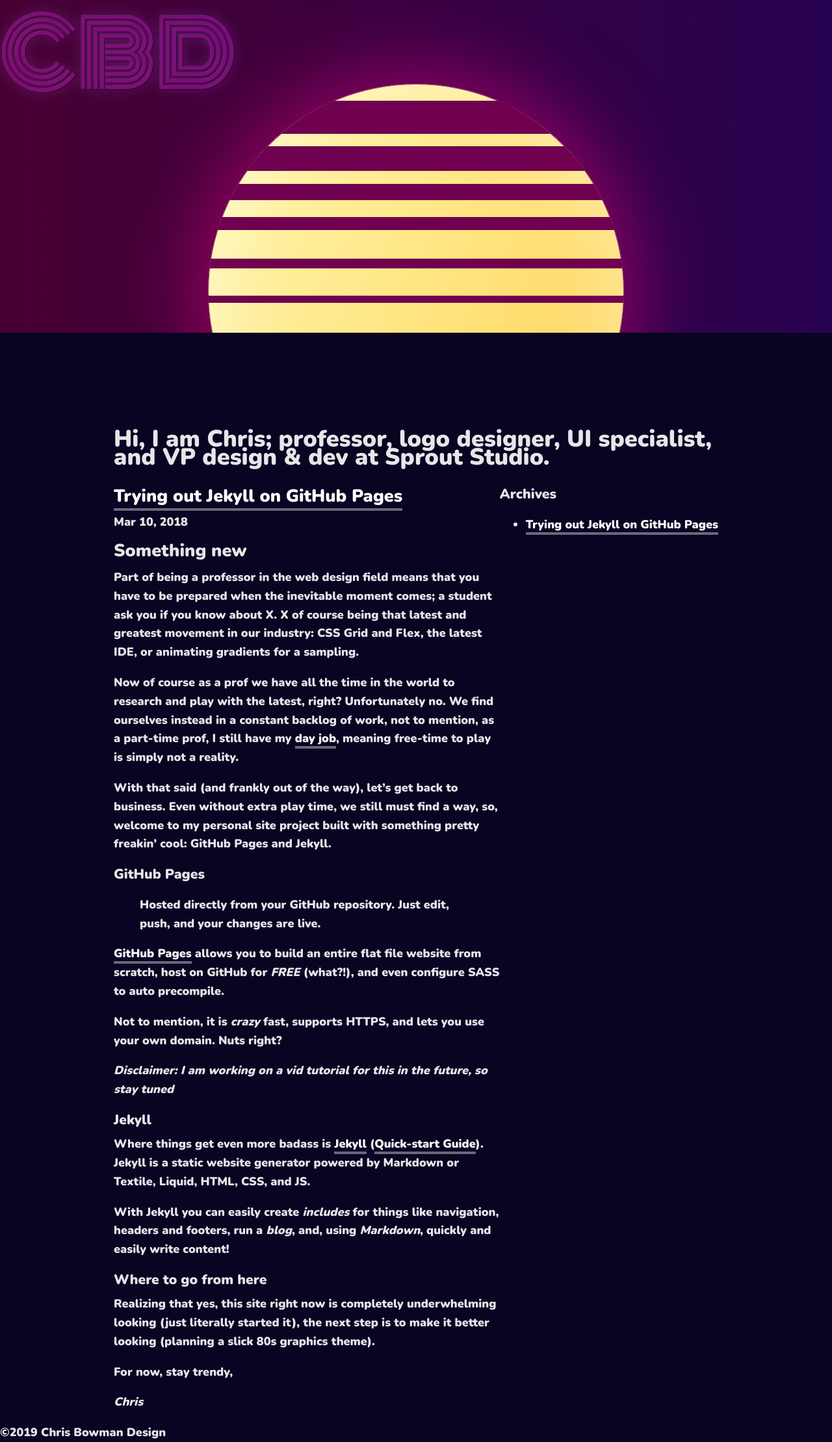
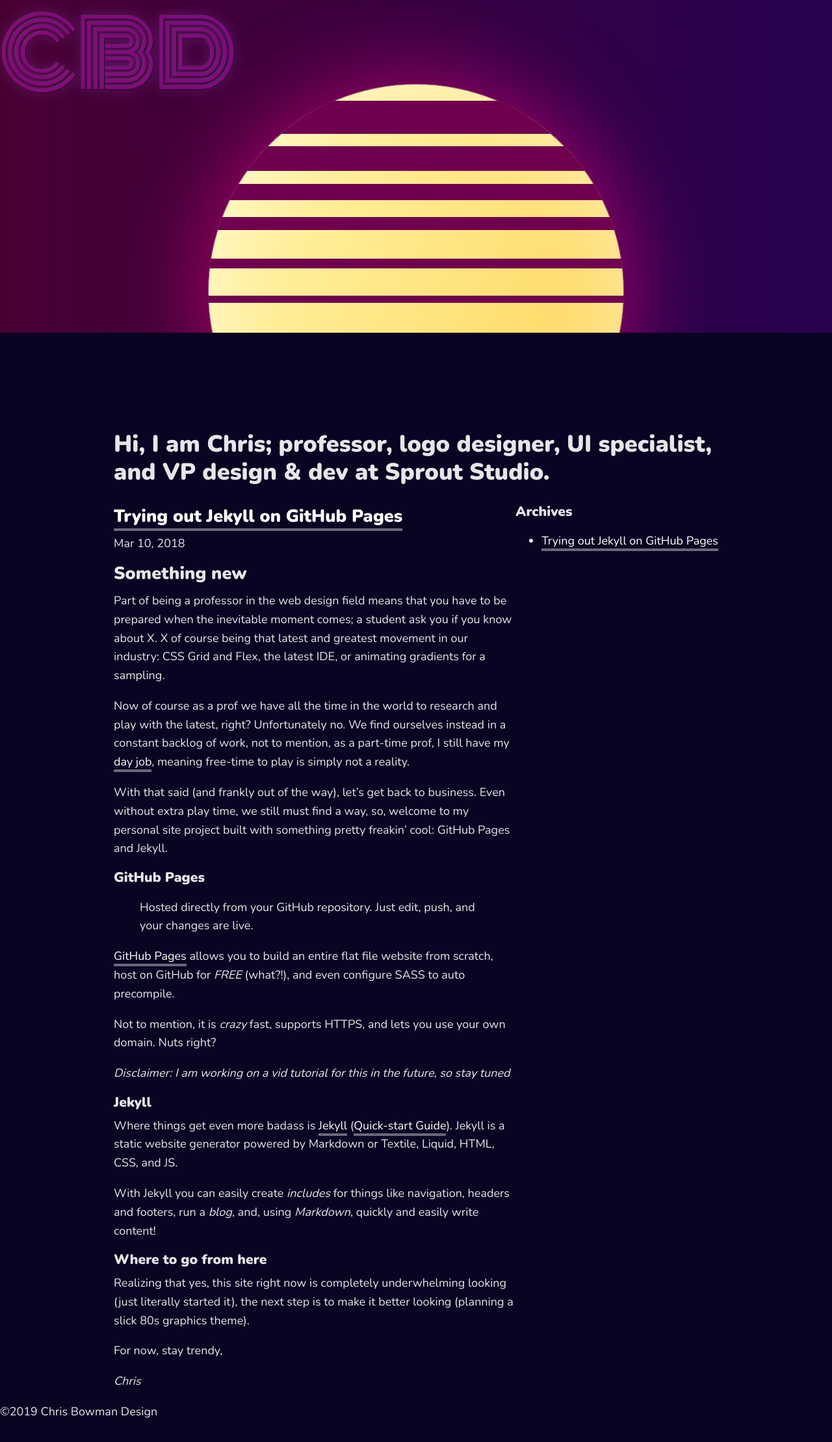
Before and after one commit to chiss22/chiss22.github.io, a Jekyll site: the page built from index.md, in a window 1280 px wide. Shown: the whole page at 65% size. Built offline with Jekyll 4.4.1, drawn with Linux system fonts in a browser that asks for light colours; after the commit the page ends 2187 px from its top, so only the background shows below that.

Commit message:
Baby is awak

```diff
--- a/assets/css/style.scss
+++ b/assets/css/style.scss
@@ -1,7 +1,7 @@
 ---
 ---
 
-@import url('https://fonts.googleapis.com/css?family=Nunito:100,900|Monoton');
+@import url('https://fonts.googleapis.com/css?family=Nunito:200,900|Monoton');
 
 $colour-bg: #080422;
 $colour-text: rgba(255,255,255,0.9);
@@ -13,8 +13,8 @@ body {
 	font-family: Nunito;
 	color: $colour-text;
 	font-size: 18px;
-	font-weight: 100;
-	line-height: 1.6em;
+	font-weight: 200;
+	line-height: 1.6;
 	background: $colour-bg;
 
 	logo {
@@ -31,6 +31,7 @@ body {
 	h1, h2, h3, h4, h5, h6 {
 		margin: 0.6em 0 0.4em 0;
 		font-weight: 900;
+		line-height: 1.2;
 	}
 
 	p {
```
